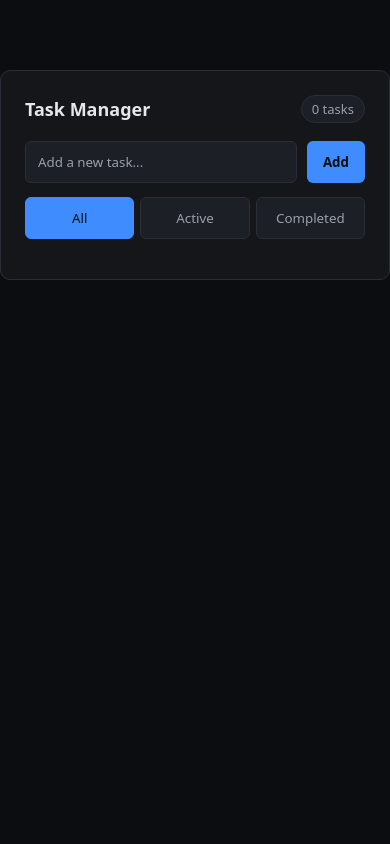
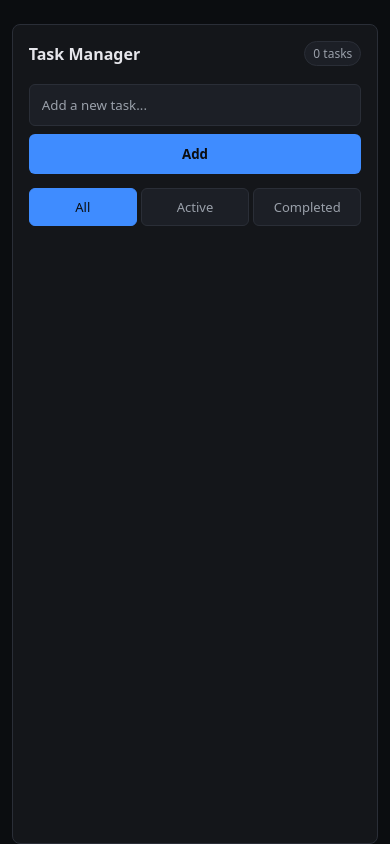
Before and after one commit to ahinsak215/js-todo-app, a plain HTML site: page index.html in a window 390 px wide. Drawn offline with Linux system fonts and the light colour scheme.

Commit message:
Improve responsive layout and UI polish

```diff
--- a/style.css
+++ b/style.css
@@ -214,7 +214,7 @@ li.fade-out {
 }
 
 /* ============================= */
-/* INLINE EDIT MODE + ANIMATION */
+/* INLINE EDIT MODE */
 /* ============================= */
 li.editing {
   background: rgba(63, 140, 255, 0.06);
@@ -235,7 +235,6 @@ li.editing span {
   color: var(--text-main);
   outline: none;
   font-size: 14px;
-
   animation: editFadeIn 0.15s ease-out;
 }
 
@@ -278,3 +277,88 @@ li.editing span {
 .actions button:last-child:hover {
   color: var(--danger);
 }
+
+/* ============================= */
+/* RESPONSIVE DESIGN */
+/* ============================= */
+
+/* ---------- Tablets ---------- */
+@media (max-width: 768px) {
+  body {
+    padding-top: 40px;
+  }
+
+  .app {
+    width: 92%;
+    max-width: 440px;
+    padding: 20px;
+  }
+}
+
+/* ---------- Mobile ---------- */
+@media (max-width: 480px) {
+  body {
+    padding-top: 24px;
+    align-items: stretch;
+  }
+
+  .app {
+    width: 94%;
+    padding: 16px;
+    border-radius: 8px;
+  }
+
+  .header h1 {
+    font-size: 16px;
+  }
+
+  .header span {
+    font-size: 12px;
+    padding: 3px 8px;
+  }
+
+  .input-box {
+    flex-direction: column;
+    gap: 8px;
+  }
+
+  .input-box button {
+    width: 100%;
+  }
+
+  .filters {
+    grid-template-columns: repeat(3, minmax(0, 1fr));
+    gap: 4px;
+  }
+
+  .filters button {
+    padding: 9px 0;
+    font-size: 13px;
+  }
+
+  li {
+    padding: 10px;
+    gap: 8px;
+  }
+
+  li span {
+    font-size: 14px;
+  }
+
+  .actions {
+    gap: 12px;
+  }
+
+  .actions button {
+    font-size: 14px;
+  }
+
+  .edit-input {
+    font-size: 14px;
+    padding: 8px;
+  }
+
+  ul {
+    max-height: 60vh;
+  }
+}
```
